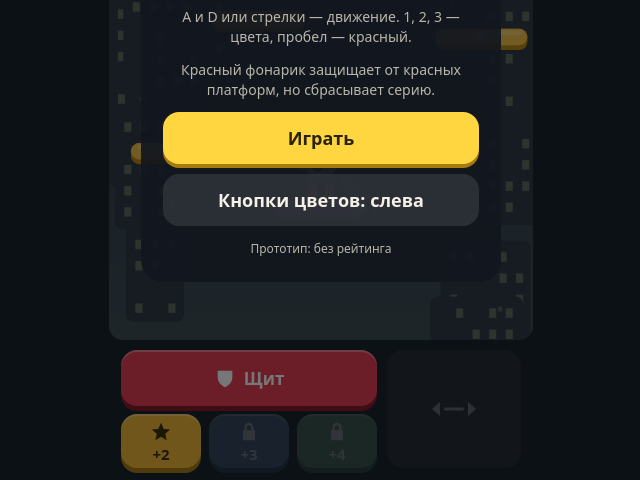
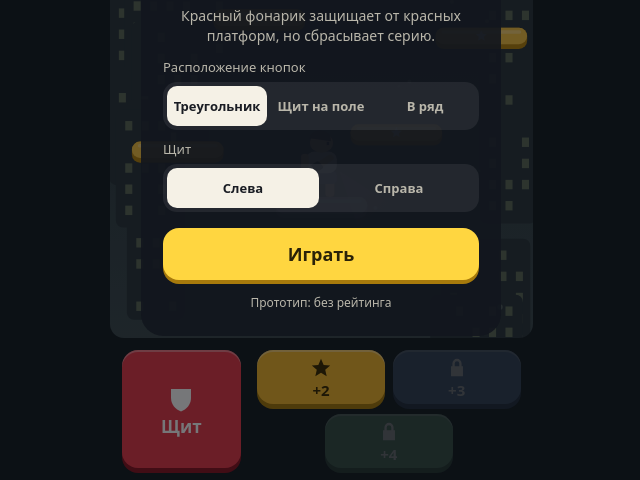
Before and after one commit to NewbieGD/social-lift, a website built with Vite: page frontend/index.html in a window 1280 px wide. Shown: the part 320-800 px from the top of the page, without its empty margins (319-959 px from the left). Built offline with nearby package versions, Linux system fonts and the light colour scheme.

Commit message:
Add files via upload

```diff
--- a/frontend/index.html
+++ b/frontend/index.html
@@ -37,12 +37,6 @@
         </div>
         <div id="controls">
           <div id="buttons"></div>
-          <div id="pad" aria-hidden="true">
-            <svg viewBox="0 0 64 24" width="64" height="24">
-              <path d="M10 12l8-7v14zM54 12l-8-7v14z" fill="currentColor" />
-              <rect x="22" y="10.5" width="20" height="3" rx="1.5" fill="currentColor" />
-            </svg>
-          </div>
         </div>
       </div>
 
@@ -52,8 +46,8 @@
           <p id="startLead"></p>
           <p id="startControls" class="muted"></p>
           <p id="startRed" class="muted"></p>
+          <div class="controls-picker"></div>
           <button id="startBtn" class="primary"></button>
-          <button id="sideBtn" class="secondary"></button>
           <p id="protoNote" class="note"></p>
         </div>
       </div>
@@ -61,6 +55,7 @@
       <div id="pauseScreen" class="overlay hidden">
         <div class="panel">
           <h2>Пауза</h2>
+          <div class="controls-picker"></div>
           <button id="resumeBtn" class="primary">Продолжить</button>
           <button id="restartBtn" class="secondary">Начать заново</button>
         </div>
--- a/frontend/src/i18n/ru.ts
+++ b/frontend/src/i18n/ru.ts
@@ -31,12 +31,10 @@ export const ru = {
   start: {
     title: 'Социальный лифт',
     lead: 'Прыгайте вверх и ловите платформы фонариком того же цвета.',
-    controlsTouch: 'Одним пальцем ведите по полю или по полоске со стрелками, другим нажимайте цвета.',
+    controlsTouch: 'Ведите пальцем по полю, чтобы двигаться. Другой рукой нажимайте кнопки цветов.',
     controlsKeys: 'A и D или стрелки — движение. 1, 2, 3 — цвета, пробел — красный.',
     redHint: 'Красный фонарик защищает от красных платформ, но сбрасывает серию.',
     play: 'Играть',
-    sideLeft: 'Кнопки цветов: слева',
-    sideRight: 'Кнопки цветов: справа',
   },
   result: {
     title: 'Вы дошли до:',
@@ -53,6 +51,12 @@ export const ru = {
       fall: 'Вы сорвались вниз',
     },
   },
+  controls: {
+    layoutTitle: 'Расположение кнопок',
+    layouts: { triangle: 'Треугольник', field: 'Щит на поле', row: 'В ряд' },
+    sideTitle: 'Щит',
+    sides: { left: 'Слева', right: 'Справа' },
+  },
   hint: {
     pressYellow: 'Нажмите жёлтую кнопку',
     pressYellowKey: 'Нажмите 1 — жёлтый фонарик',
--- a/frontend/src/main.ts
+++ b/frontend/src/main.ts
@@ -6,6 +6,7 @@ import type { SimEvent } from './core/types';
 import { ru } from './i18n/ru';
 import { InputController } from './input/input';
 import { scenes } from './render/palette';
+import { applyControls, loadControls, mountPickers } from './ui/controlsLayout';
 import { Renderer } from './render/renderer';
 
 const $ = <T extends HTMLElement>(id: string): T => document.getElementById(id) as T;
@@ -21,10 +22,9 @@ const toastEl = $('toast');
 const walletEl = scoreEl.parentElement as HTMLElement;
 const buttonsEl = $('buttons');
 const controlsEl = $('controls');
-const padEl = $('pad');
 
 const renderer = new Renderer(canvas);
-const input = new InputController([field, padEl]);
+const input = new InputController([field]);
 const isTouch = window.matchMedia('(pointer: coarse)').matches;
 
 let sim = new Sim(randomSeed(), 700);
@@ -78,6 +78,8 @@ for (const light of LIGHTS) {
   buttons.set(light, b);
   b.addEventListener('pointerdown', (e) => {
     e.preventDefault();
+    // The floating shield sits on the play field: don't let the press start a steering drag.
+    e.stopPropagation();
     if (b.classList.contains('locked')) return;
     b.classList.add('pressed');
     input.press(light);
@@ -244,26 +246,12 @@ $('startBtn').textContent = ru.start.play;
 $('protoNote').textContent = ru.proto;
 $('startBtn').addEventListener('click', startRun);
 
-// Which side the color buttons sit on. Default: left thumb on colors, right thumb steers.
-type Side = 'left' | 'right';
-function readSide(): Side {
-  try {
-    return localStorage.getItem('sl_side') === 'right' ? 'right' : 'left';
-  } catch {
-    return 'left';
-  }
-}
-function applySide(side: Side): void {
-  controlsEl.classList.toggle('mirror', side === 'right');
-  $('sideBtn').textContent = side === 'left' ? ru.start.sideLeft : ru.start.sideRight;
-  try {
-    localStorage.setItem('sl_side', side);
-  } catch {
-    /* storage unavailable: ignore */
-  }
-}
-applySide(readSide());
-$('sideBtn').addEventListener('click', () => applySide(readSide() === 'left' ? 'right' : 'left'));
+const applyPrefs = (p = loadControls()): void => {
+  applyControls(p, { controls: controlsEl, buttons: buttonsEl, board, shield: buttons.get('red')! });
+  layout();
+};
+mountPickers(applyPrefs);
+applyPrefs();
 $('againBtn').addEventListener('click', startRun);
 $('pauseBtn').addEventListener('click', pause);
 $('resumeBtn').addEventListener('click', resume);
--- a/frontend/src/styles.css
+++ b/frontend/src/styles.css
@@ -199,47 +199,128 @@ canvas {
   transform: translate(-50%, 0);
 }
 
-/* Bottom controls: color cluster on one side, steering pad on the other. */
+/* Bottom controls. Three player-selectable layouts; steering is always a drag on the field. */
 #controls {
   flex: none;
-  display: flex;
-  gap: 10px;
   width: 100%;
   max-width: 480px;
   margin: 0 auto;
-  padding: 10px 12px 12px;
+  padding: 12px 12px 12px;
   touch-action: none;
 }
 
-#controls.mirror {
-  flex-direction: row-reverse;
-}
-
 #buttons {
-  flex: 0 0 64%;
   display: grid;
-  grid-template-columns: repeat(3, 1fr);
-  gap: 8px;
   touch-action: none;
 }
 
-/* The shield gets the whole top row: biggest target for the most urgent press. */
-#buttons .light-btn[data-light='red'] {
-  grid-column: 1 / -1;
+/* Layout 1: tall shield on one side, colors as an upside-down triangle. */
+.layout-triangle #buttons {
+  grid-template-columns: 1.6fr repeat(4, 0.75fr);
+  grid-template-rows: var(--btn-h) var(--btn-h);
+  gap: 10px 8px;
+}
+.layout-triangle .light-btn[data-light='red'] {
+  grid-column: 1;
+  grid-row: 1 / span 2;
+  height: auto;
+  margin-right: 8px;
+  font-size: 17px;
+}
+.layout-triangle .light-btn[data-light='red'] svg {
+  width: 30px;
+  height: 30px;
+}
+.layout-triangle .light-btn[data-light='yellow'] { grid-column: 2 / 4; grid-row: 1; }
+.layout-triangle .light-btn[data-light='blue'] { grid-column: 4 / 6; grid-row: 1; }
+.layout-triangle .light-btn[data-light='green'] { grid-column: 3 / 5; grid-row: 2; }
+
+.layout-triangle.mirror #buttons {
+  grid-template-columns: repeat(4, 0.75fr) 1.6fr;
+}
+.layout-triangle.mirror .light-btn[data-light='red'] { grid-column: 5; margin: 0 0 0 8px; }
+.layout-triangle.mirror .light-btn[data-light='yellow'] { grid-column: 1 / 3; }
+.layout-triangle.mirror .light-btn[data-light='blue'] { grid-column: 3 / 5; }
+.layout-triangle.mirror .light-btn[data-light='green'] { grid-column: 2 / 4; }
+
+/* Layout 2: shield floats over the bottom corner of the field, colors in one row below. */
+.layout-field #buttons {
+  grid-template-columns: repeat(3, 1fr);
+  gap: 12px;
+}
+.layout-field .light-btn {
+  height: 60px;
+}
+.light-btn.shield-float {
+  position: absolute;
+  left: 10px;
+  bottom: 10px;
+  width: 34%;
+  max-width: 140px;
+  height: 58px;
   flex-direction: row;
   gap: 8px;
-  height: 56px;
   font-size: 17px;
+  z-index: 2;
+}
+#board.mirror .light-btn.shield-float {
+  left: auto;
+  right: 10px;
 }
 
-#pad {
-  flex: 1;
+/* Layout 3: one row, wider shield at the edge. */
+.layout-row #buttons {
+  grid-template-columns: 1.5fr 1fr 1fr 1fr;
+  gap: 10px;
+}
+.layout-row .light-btn[data-light='red'] {
+  margin-right: 6px;
+}
+.layout-row.mirror #buttons {
+  grid-template-columns: 1fr 1fr 1fr 1.5fr;
+}
+.layout-row.mirror .light-btn[data-light='red'] {
+  order: 4;
+  margin: 0 0 0 6px;
+}
+
+/* Settings pickers (start and pause screens for now). */
+.controls-picker {
+  margin: 4px 0 16px;
+  text-align: left;
+}
+.setting-label {
+  margin: 10px 0 6px;
+  font-size: 13px;
+  color: var(--ink-dim);
+}
+.seg {
   display: grid;
-  place-items: center;
-  border-radius: 16px;
-  background: rgba(255, 255, 255, 0.05);
-  color: rgba(255, 255, 255, 0.28);
-  touch-action: none;
+  grid-template-columns: repeat(3, 1fr);
+  gap: 4px;
+  padding: 4px;
+  border-radius: 14px;
+  background: rgba(255, 255, 255, 0.07);
+}
+.seg-2 {
+  grid-template-columns: repeat(2, 1fr);
+}
+.seg button {
+  min-width: 0;
+  height: 40px;
+  border: 0;
+  border-radius: 10px;
+  background: transparent;
+  color: var(--ink-dim);
+  font: 600 13px/1 var(--font);
+  white-space: nowrap;
+  overflow: hidden;
+  text-overflow: ellipsis;
+  cursor: pointer;
+}
+.seg button.on {
+  background: var(--ink);
+  color: #1a1d24;
 }
 
 .light-btn {
@@ -330,8 +411,9 @@ canvas {
 .overlay {
   position: fixed;
   inset: 0;
-  display: grid;
-  place-items: center;
+  display: flex;
+  overflow-y: auto;
+  overscroll-behavior: contain;
   padding: calc(16px + var(--safe-top)) 16px calc(16px + var(--safe-bottom));
   background: rgba(6, 8, 12, 0.55);
   opacity: 1;
@@ -344,6 +426,7 @@ canvas {
 }
 
 .panel {
+  margin: auto;
   width: min(360px, 100%);
   padding: 24px 22px;
   border-radius: 22px;
@@ -476,3 +559,19 @@ button:focus-visible {
     animation-duration: 0.01ms !important;
   }
 }
+
+/* Narrow phones: stack picker options so labels never get cut. */
+@media (max-width: 360px) {
+  .seg:not(.seg-2) {
+    grid-template-columns: 1fr;
+  }
+  .seg button {
+    height: 36px;
+  }
+  .panel {
+    padding: 20px 16px;
+  }
+  h1 {
+    font-size: 26px;
+  }
+}
--- /dev/null
+++ b/frontend/src/ui/controlsLayout.ts
@@ -0,0 +1,91 @@
+// Player-selectable placement of the light buttons. Steering by dragging on the
+// play field works the same in every layout.
+
+import { ru } from '../i18n/ru';
+
+export type ButtonLayout = 'triangle' | 'field' | 'row';
+export type ShieldSide = 'left' | 'right';
+
+export interface ControlsPrefs {
+  layout: ButtonLayout;
+  side: ShieldSide;
+}
+
+const LAYOUTS: ButtonLayout[] = ['triangle', 'field', 'row'];
+const SIDES: ShieldSide[] = ['left', 'right'];
+const KEY = 'sl_controls';
+
+export function loadControls(): ControlsPrefs {
+  const fallback: ControlsPrefs = { layout: 'triangle', side: 'left' };
+  try {
+    const raw = JSON.parse(localStorage.getItem(KEY) || 'null') as Partial<ControlsPrefs> | null;
+    if (!raw) return fallback;
+    return {
+      layout: LAYOUTS.includes(raw.layout as ButtonLayout) ? (raw.layout as ButtonLayout) : fallback.layout,
+      side: SIDES.includes(raw.side as ShieldSide) ? (raw.side as ShieldSide) : fallback.side,
+    };
+  } catch {
+    return fallback;
+  }
+}
+
+function saveControls(p: ControlsPrefs): void {
+  try {
+    localStorage.setItem(KEY, JSON.stringify(p));
+  } catch {
+    /* storage unavailable: preferences live for this session only */
+  }
+}
+
+/**
+ * Moves the shield button to the right container and sets layout classes.
+ * In the "field" layout the shield floats over the bottom corner of the board.
+ */
+export function applyControls(
+  p: ControlsPrefs,
+  els: { controls: HTMLElement; buttons: HTMLElement; board: HTMLElement; shield: HTMLElement },
+): void {
+  const { controls, buttons, board, shield } = els;
+  for (const l of LAYOUTS) controls.classList.toggle(`layout-${l}`, l === p.layout);
+  controls.classList.toggle('mirror', p.side === 'right');
+  board.classList.toggle('mirror', p.side === 'right');
+  const parent = p.layout === 'field' ? board : buttons;
+  if (shield.parentElement !== parent) {
+    if (parent === buttons) buttons.prepend(shield);
+    else parent.appendChild(shield);
+  }
+  shield.classList.toggle('shield-float', p.layout === 'field');
+}
+
+/** Renders the two segmented pickers into every `.controls-picker` container. */
+export function mountPickers(onChange: (p: ControlsPrefs) => void): void {
+  const render = (): void => {
+    const p = loadControls();
+    for (const host of document.querySelectorAll<HTMLElement>('.controls-picker')) {
+      host.innerHTML = `
+        <div class="setting-label">${ru.controls.layoutTitle}</div>
+        <div class="seg" role="radiogroup">
+          ${LAYOUTS.map((l) => seg('layout', l, ru.controls.layouts[l], p.layout === l)).join('')}
+        </div>
+        <div class="setting-label">${ru.controls.sideTitle}</div>
+        <div class="seg seg-2" role="radiogroup">
+          ${SIDES.map((s) => seg('side', s, ru.controls.sides[s], p.side === s)).join('')}
+        </div>`;
+    }
+  };
+  document.addEventListener('click', (e) => {
+    const btn = (e.target as HTMLElement).closest<HTMLButtonElement>('.seg button');
+    if (!btn) return;
+    const p = loadControls();
+    if (btn.dataset.kind === 'layout') p.layout = btn.dataset.value as ButtonLayout;
+    else p.side = btn.dataset.value as ShieldSide;
+    saveControls(p);
+    render();
+    onChange(p);
+  });
+  render();
+}
+
+function seg(kind: string, value: string, label: string, on: boolean): string {
+  return `<button type="button" role="radio" aria-checked="${on}" class="${on ? 'on' : ''}" data-kind="${kind}" data-value="${value}">${label}</button>`;
+}
```
